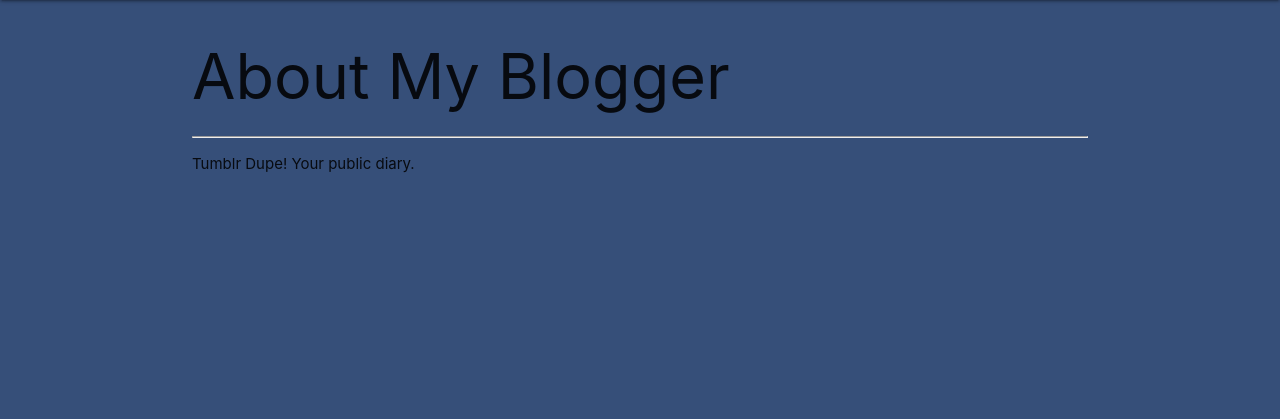
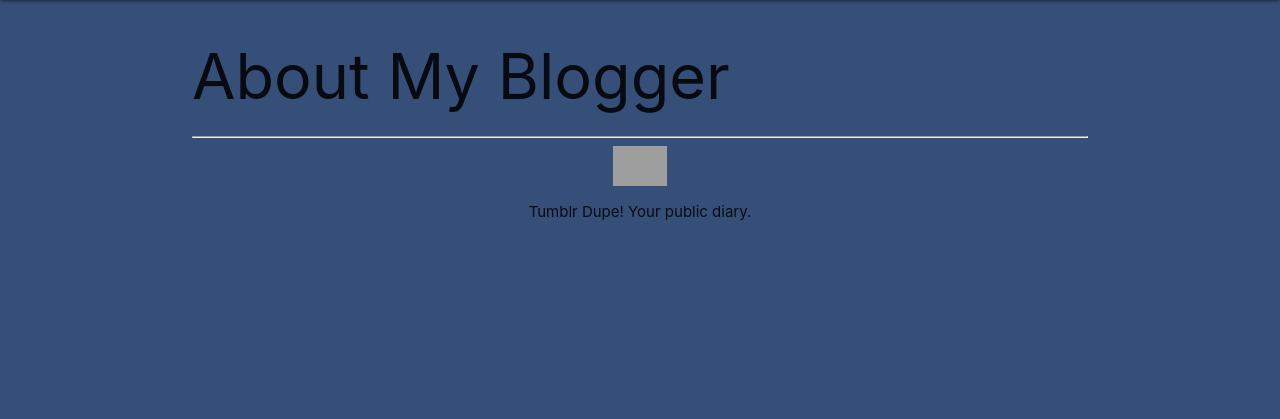
Before and after one commit to 5amlim/my_blogger, a Django app: page /about/ in a window 1280 px wide. Shown: the part 64-483 px from the top of the page. Run offline with Django 4.2, Linux system fonts and the light colour scheme; grey boxes are pictures that could not be loaded.

Commit message:
change about

```diff
--- a/main_app/templates/main_app/about.html
+++ b/main_app/templates/main_app/about.html
@@ -2,6 +2,8 @@
 
 <h1>About My Blogger</h1>
 <hr />
-<p>Tumblr Dupe! Your public diary.</p>
-
+<div class="center">
+  <img class="logo" src="https://i.imgur.com/guIZGPx.png" alt="MyBlogger" />
+  <p class="">Tumblr Dupe! Your public diary.</p>
+</div>
 {% endblock %}
```
